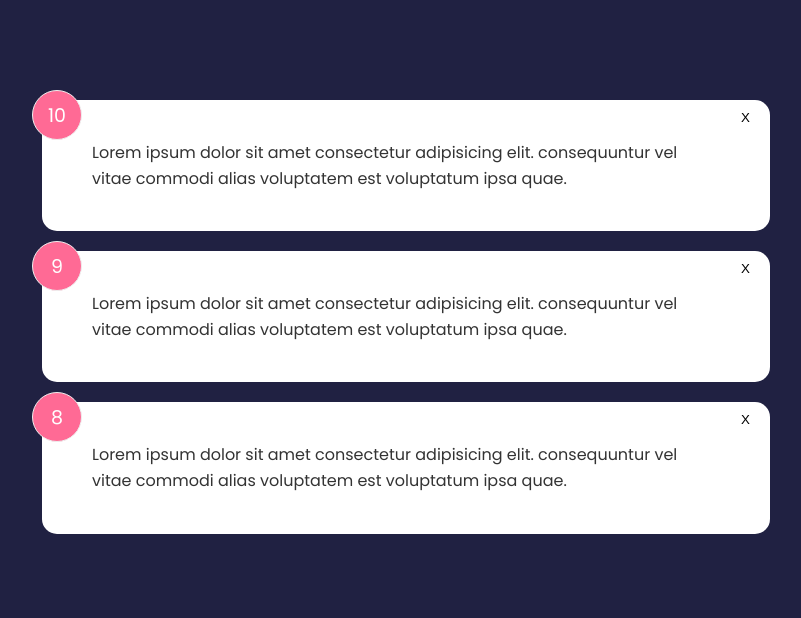
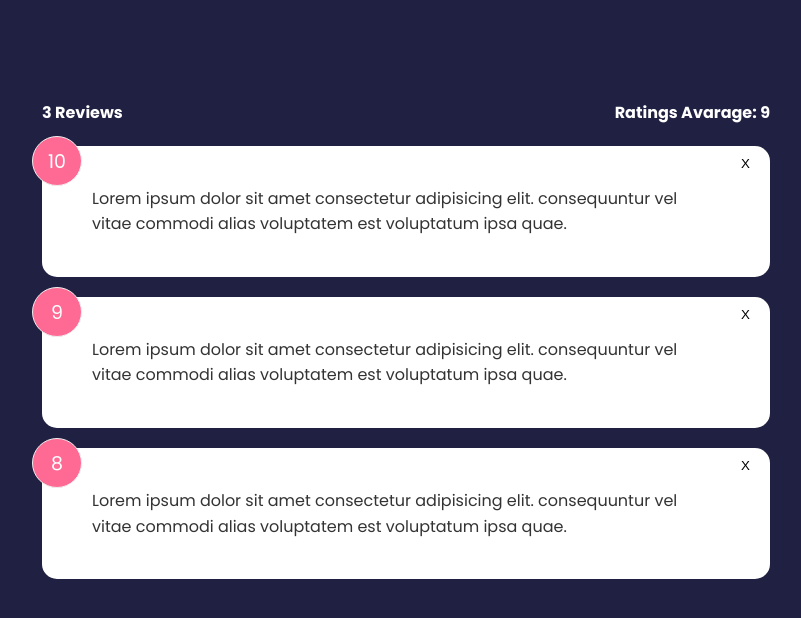
Before and after one commit to abel-masila/svelte-feedback-app, a Svelte app: page / in a window 1280 px wide. Shown: the top 618 px of the page, without its empty margins (234-1035 px from the left). Built offline with nearby package versions, Linux system fonts and the light colour scheme.

Commit message:
Added stats component

```diff
--- a/src/App.svelte
+++ b/src/App.svelte
@@ -1,5 +1,6 @@
 <script>
   import FeedbackList from './components/FeedbackList.svelte';
+  import FeedbackStats from './components/FeedbackStats.svelte';
   let feedback = [
     {
       id: 1,
@@ -18,6 +19,10 @@
     },
   ];
 
+  $: count = feedback.length;
+  $: average =
+    feedback.reduce((acc, curr) => acc + curr.rating, 0) / feedback.length;
+
   const deleteFeedback = (e) => {
     const itemId = e.detail;
     feedback = feedback.filter((item) => item.id !== itemId);
@@ -25,5 +30,6 @@
 </script>
 
 <main class="container">
+  <FeedbackStats {count} {average} />
   <FeedbackList {feedback} on:delete-feedback={deleteFeedback} />
 </main>
--- /dev/null
+++ b/src/components/FeedbackStats.svelte
@@ -0,0 +1,17 @@
+<script>
+  export let count;
+  export let average;
+</script>
+
+<div class="feedback-stats">
+  <h4>{count} Reviews</h4>
+  <h4>Ratings Avarage: {average}</h4>
+</div>
+
+<style>
+  .feedback-stats {
+    display: flex;
+    justify-content: space-between;
+    align-items: center;
+  }
+</style>
```
Also changed, not shown: src/components/FeedbackForm.svelte (added).
